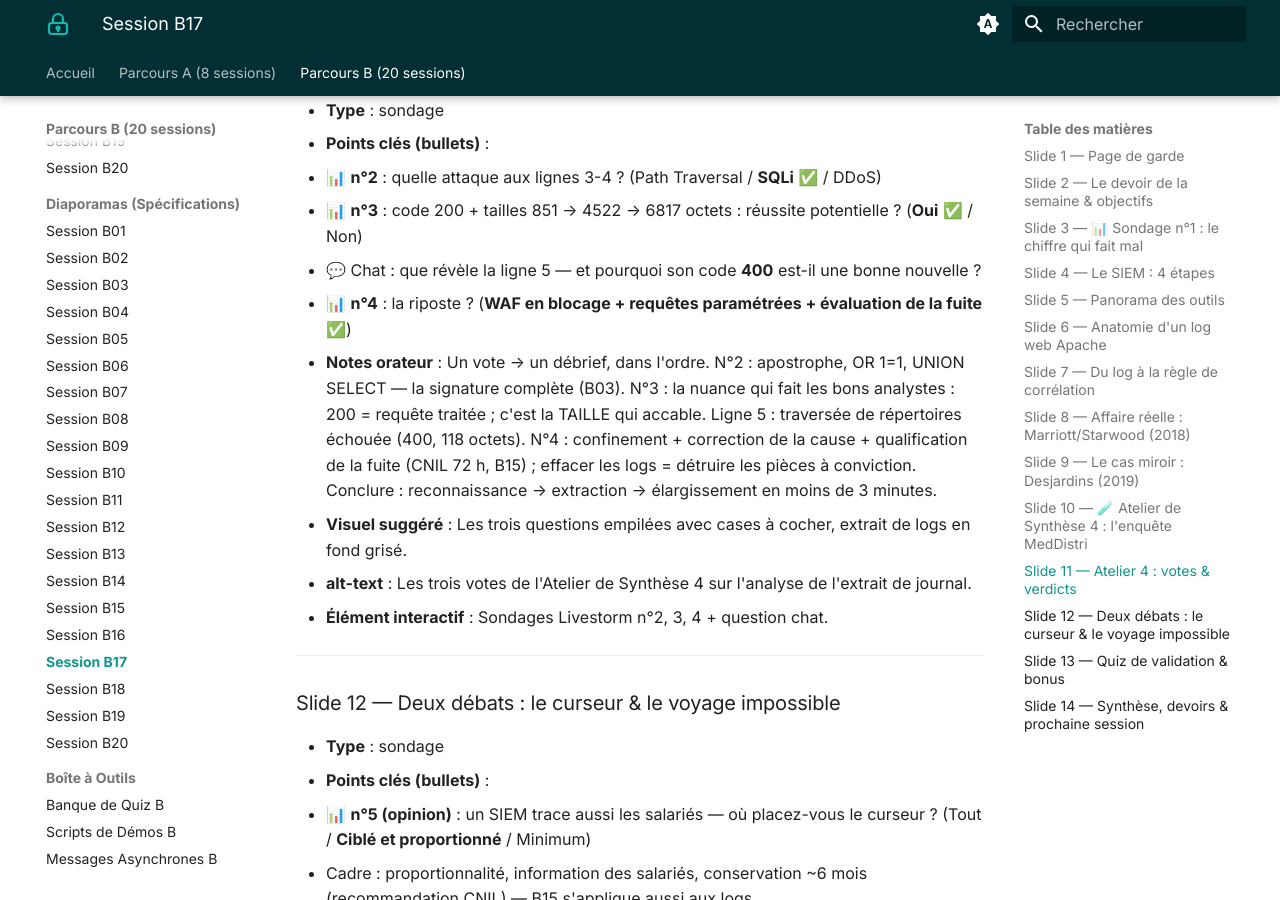
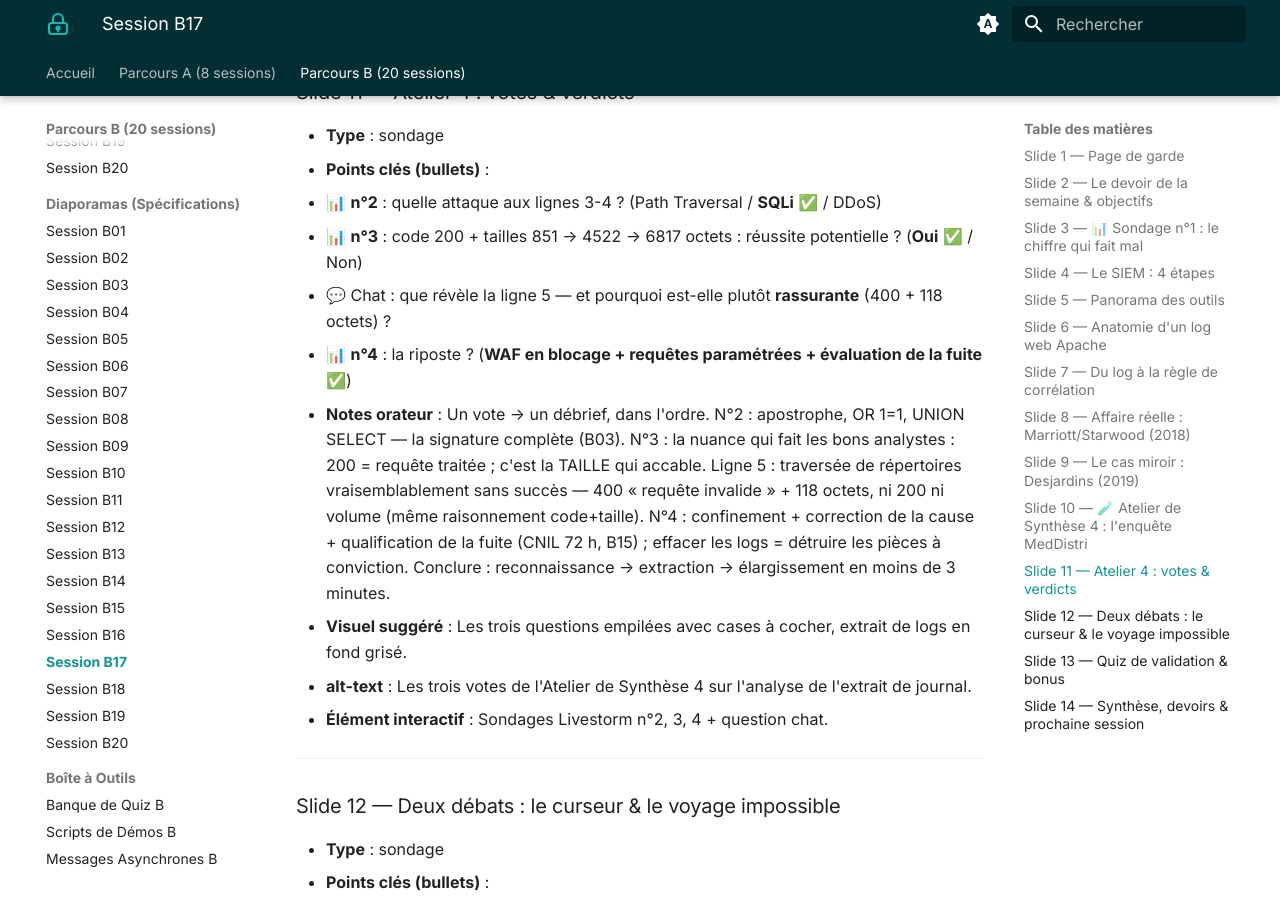
Before and after one commit to NicoBOD/Cybersecurity-Guided-Learning-Experience-IBM-SkillsBuild, an MkDocs documentation site: the page built from docs/ressources-pedagogiques/parcours-B-20sessions/slides/B_S17_slides_spec.md, in a window 1280 px wide and 900 px high, scrolled down 5698 px. Built offline with MkDocs 1.6.1 and Material for MkDocs 9.7.7, drawn with Linux system fonts in a browser that asks for light colours; some of the changed text lies outside the part shown.

Commit message:
fix(B17,B19): appliquer la revue Copilot — sémantique HTTP 400 et harmonisation EcoLog
- B17 (support, plan, slides) : « 400 : requête rejetée » corrigé en
  « 400 : requête invalide (mal formée) » avec ajout du 403 (accès
  refusé) ; le verdict de la ligne 5 de l'Atelier 4 reformulé avec
  prudence — le 400 seul ne prouve pas un blocage, c'est l'absence de
  200 ET la réponse minuscule (118 octets) qui rassurent, le même
  raisonnement code+taille que pour le vote n°3
- B17 (support) : contradiction « quatre questions / trois éléments »
  levée — Qui/Quand/Quoi obligatoires, le Où idéalement porté par la
  ligne (srv-paye) ou fourni par le journal d'origine
- B19 (support) : en-tête du communiqué modèle harmonisé « ECOLOG » →
  « EcoLog »

Co-Authored-By: Claude Fable 5 <noreply@anthropic.com>
Claude-Session: https://claude.ai/code/session_01Ps7Xm1CCkojBwu43mAmv2z

```diff
--- a/docs/ressources-pedagogiques/parcours-B-20sessions/slides/B_S17_slides_spec.md
+++ b/docs/ressources-pedagogiques/parcours-B-20sessions/slides/B_S17_slides_spec.md
@@ -73,7 +73,7 @@ Parcours : B 20 sessions  |  Module : E — Opérations, détection & réponse
 - **Points clés (bullets)** :
   - `203.0.113.88 - - [29/Jun/2026:16:42:57 +0200] "GET /admin/login.php HTTP/1.1" 200 4502`
   - **Qui** : IP source · **Quand** : horodatage + fuseau · **Quoi** : méthode + ressource
-  - **Code d'état** : 200 traité · 400 rejeté · 404 introuvable · 500 erreur serveur
+  - **Code d'état** : 200 traité · 400 requête invalide · 403 accès refusé · 404 introuvable · 500 erreur serveur
   - **Taille de la réponse** : l'indice oublié — une réponse anormalement grosse trahit une fuite
 - **Notes orateur** : Décortiquer champ par champ en couleur. Marteler : « la taille, retenez-la — elle servira dans l'atelier ». 💬 Question chat : une requête isolée sur /admin/login.php, grave ? → signal faible ; la fréquence et la série font le diagnostic.
 - **Visuel suggéré** : La ligne de log agrandie, chaque champ surligné d'une couleur avec sa bulle d'explication.
@@ -140,9 +140,9 @@ Parcours : B 20 sessions  |  Module : E — Opérations, détection & réponse
 - **Points clés (bullets)** :
   - 📊 **n°2** : quelle attaque aux lignes 3-4 ? (Path Traversal / **SQLi** ✅ / DDoS)
   - 📊 **n°3** : code 200 + tailles 851 → 4522 → 6817 octets : réussite potentielle ? (**Oui** ✅ / Non)
-  - 💬 Chat : que révèle la ligne 5 — et pourquoi son code **400** est-il une bonne nouvelle ?
+  - 💬 Chat : que révèle la ligne 5 — et pourquoi est-elle plutôt **rassurante** (400 + 118 octets) ?
   - 📊 **n°4** : la riposte ? (**WAF en blocage + requêtes paramétrées + évaluation de la fuite** ✅)
-- **Notes orateur** : Un vote → un débrief, dans l'ordre. N°2 : apostrophe, OR 1=1, UNION SELECT — la signature complète (B03). N°3 : la nuance qui fait les bons analystes : 200 = requête traitée ; c'est la TAILLE qui accable. Ligne 5 : traversée de répertoires échouée (400, 118 octets). N°4 : confinement + correction de la cause + qualification de la fuite (CNIL 72 h, B15) ; effacer les logs = détruire les pièces à conviction. Conclure : reconnaissance → extraction → élargissement en moins de 3 minutes.
+- **Notes orateur** : Un vote → un débrief, dans l'ordre. N°2 : apostrophe, OR 1=1, UNION SELECT — la signature complète (B03). N°3 : la nuance qui fait les bons analystes : 200 = requête traitée ; c'est la TAILLE qui accable. Ligne 5 : traversée de répertoires vraisemblablement sans succès — 400 « requête invalide » + 118 octets, ni 200 ni volume (même raisonnement code+taille). N°4 : confinement + correction de la cause + qualification de la fuite (CNIL 72 h, B15) ; effacer les logs = détruire les pièces à conviction. Conclure : reconnaissance → extraction → élargissement en moins de 3 minutes.
 - **Visuel suggéré** : Les trois questions empilées avec cases à cocher, extrait de logs en fond grisé.
   - **alt-text** : Les trois votes de l'Atelier de Synthèse 4 sur l'analyse de l'extrait de journal.
 - **Élément interactif** : Sondages Livestorm n°2, 3, 4 + question chat.
```
Also changed, not shown: docs/ressources-pedagogiques/parcours-B-20sessions/plans-de-seance/B_S17_plan.md (+1 -1 lines), docs/ressources-pedagogiques/parcours-B-20sessions/supports-md/B_S17_support.md (+5 -5 lines), docs/ressources-pedagogiques/parcours-B-20sessions/supports-md/B_S19_support.md (+1 -1 lines).
